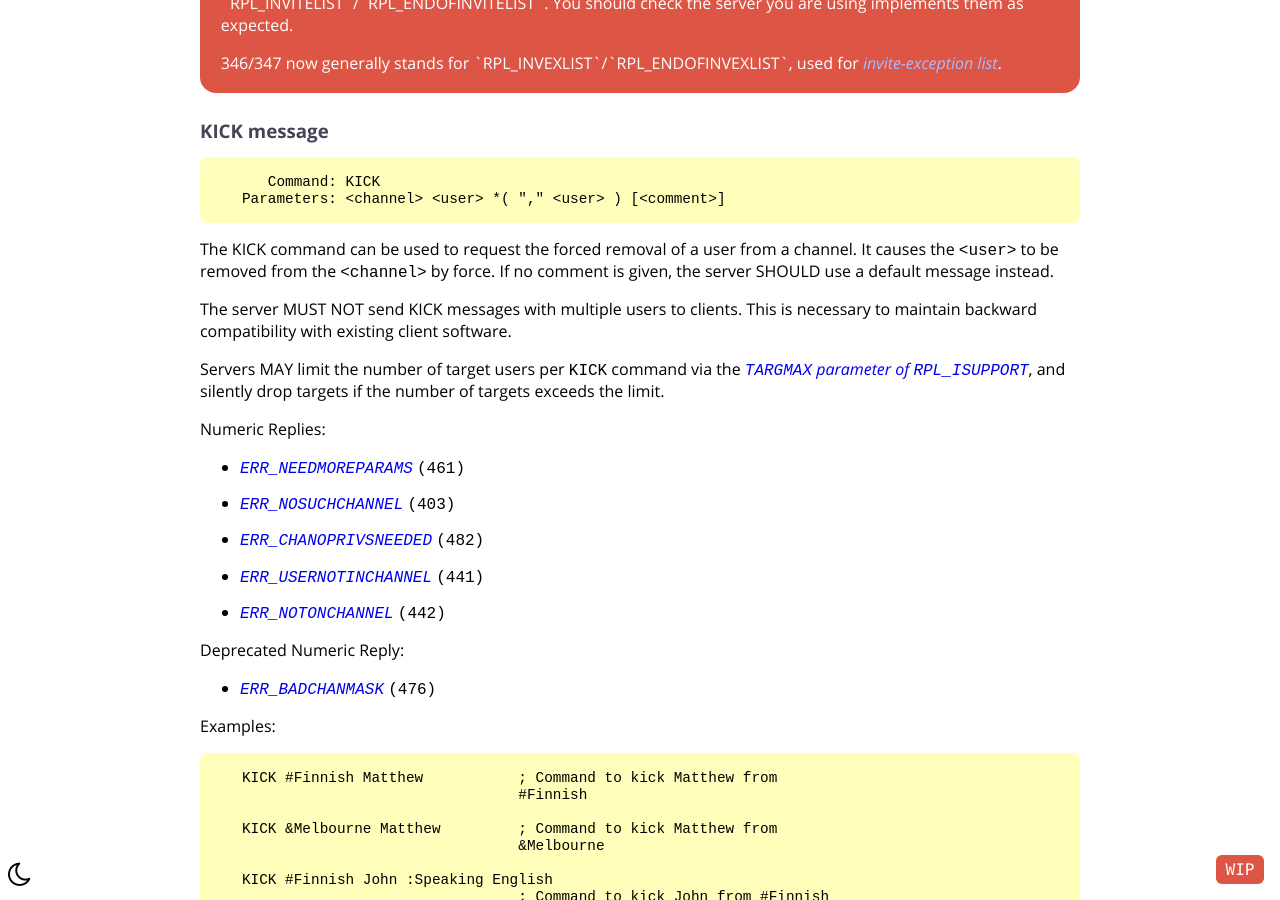
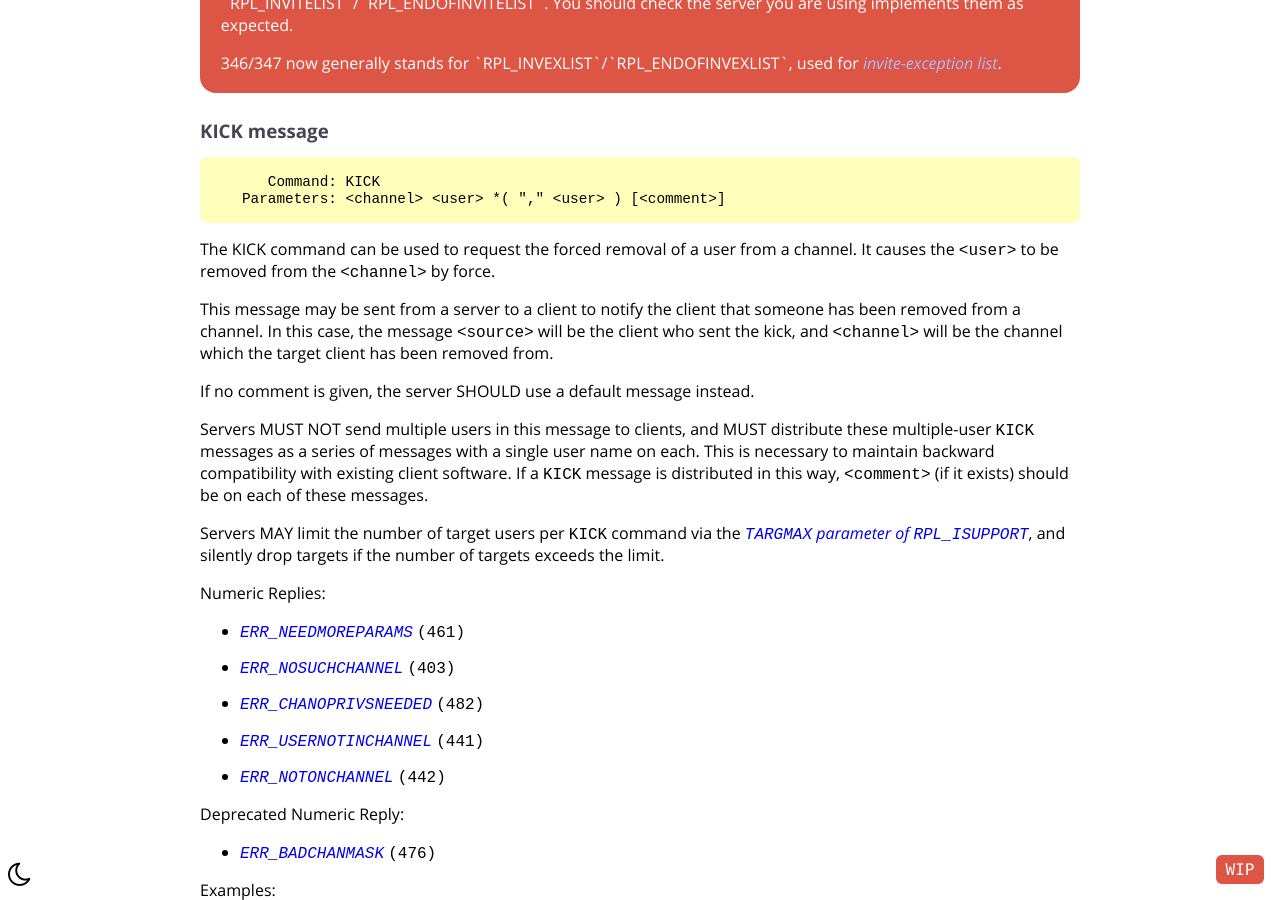
Before and after one commit to ircdocs/modern-irc, a Jekyll site: the page built from index.md, in a window 1280 px wide and 900 px high, scrolled down 34599 px. Built offline with Jekyll 4.4.1, drawn with Linux system fonts in a browser that asks for light colours; the table of contents is made by our own code.

Commit message:
Explicit that KICK should be relayed (#223)
This is mostly copy-pasted from PART

```diff
--- a/_includes/messages/channel.md
+++ b/_includes/messages/channel.md
@@ -253,10 +253,14 @@ Servers MAY allow the `INVITE` with no parameter, and reply with a list of chann
 
 The KICK command can be used to request the forced removal of a user from a channel.
 It causes the `<user>` to be removed from the `<channel>` by force.
+
+This message may be sent from a server to a client to notify the client that someone has been removed from a channel. In this case, the message `<source>` will be the client who sent the kick, and `<channel>` will be the channel which the target client has been removed from.
+
 If no comment is given, the server SHOULD use a default message instead.
 
-The server MUST NOT send KICK messages with multiple users to clients.
+Servers MUST NOT send multiple users in this message to clients, and MUST distribute these multiple-user `KICK` messages as a series of messages with a single user name on each.
 This is necessary to maintain backward compatibility with existing client software.
+If a `KICK` message is distributed in this way, `<comment>` (if it exists) should be on each of these messages.
 
 Servers MAY limit the number of target users per `KICK` command via the [`TARGMAX` parameter of `RPL_ISUPPORT`](#targmax-parameter), and silently drop targets if the number of targets exceeds the limit.
 
```
